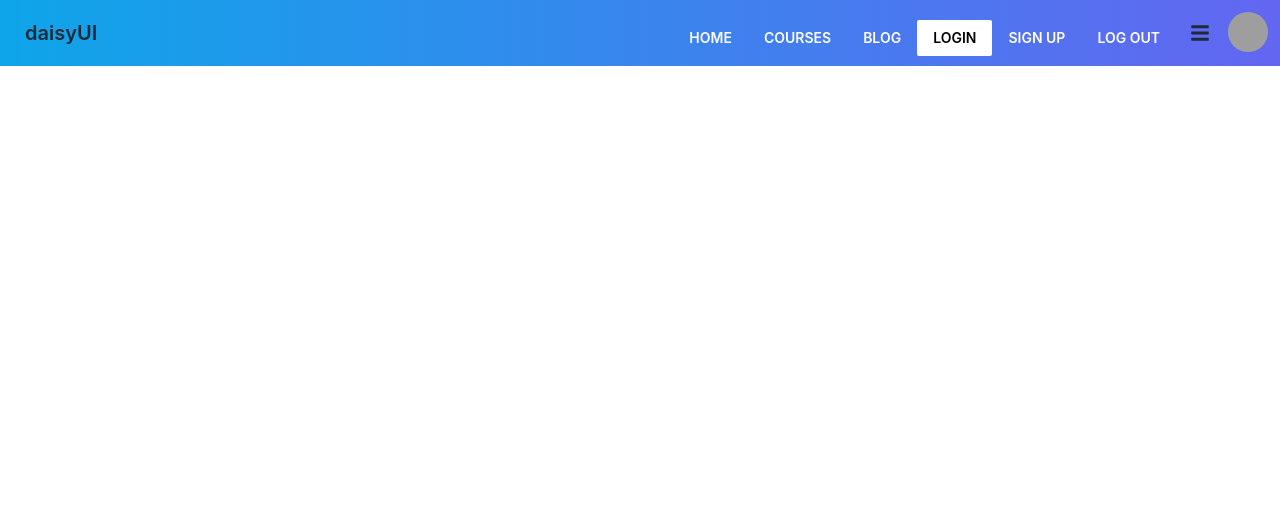
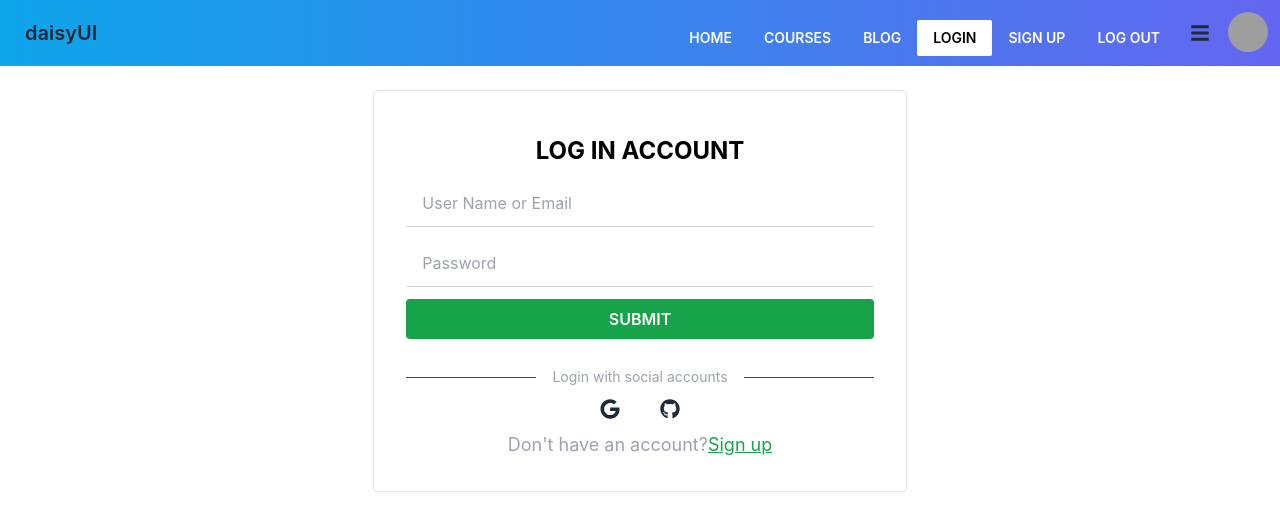
Before and after one commit to abdullah-al-mamun-vai/buy-course, a React (Create React App) app: page /login in a window 1280 px wide. Shown: the top 530 px of the page. Built offline with nearby package versions, Linux system fonts and the light colour scheme; grey boxes are pictures that could not be loaded.

Commit message:
login added

```diff
--- a/src/Auth/Login/Login.js
+++ b/src/Auth/Login/Login.js
@@ -4,7 +4,44 @@ import { Link } from 'react-router-dom';
 const Login = () => {
     return (
         <>
+            <div className='w-5/12 mx-auto rounded'>
+                <div className='border rounded p-8 mt-6'>
+                    <form >
+                        <div className="form-control my-3 w-full ">
+                            <h4 className='text-2xl font-bold text-black uppercase'>Log in account</h4>
+                        </div>
 
+                        <div className="form-control my-3 w-full ">
+                            <input type="text" placeholder="User Name or Email" name='gmail' className="input text-black input-bordered focus:outline-none border-t-0 border-l-0 border-r-0 rounded-none w-full " />
+                        </div>
+                        <div className="form-control my-3 w-full ">
+                            <input type="text" placeholder="Password" name='pass' className="input text-black input-bordered focus:outline-none border-t-0 border-l-0 border-r-0 rounded-none w-full " />
+                        </div>
+
+                        <div className="form-control my-3 w-full ">
+                            <button className='w-full bg-green-600 text-white font-semibold py-2 rounded text-base uppercase'>Submit</button>
+                        </div>
+                    </form>
+
+                    <div className="flex items-center pt-4 space-x-1">
+                        <div className="flex-1 h-px sm:w-16 bg-gray-700"></div>
+                        <p className="px-3 text-sm text-gray-400">Login with social accounts</p>
+                        <div className="flex-1 h-px sm:w-16 bg-gray-700"></div>
+                    </div>
+                    <div className="flex justify-center space-x-4">
+                        <button aria-label="Log in with Google" className="p-3 rounded-sm">
+                            <FaGoogle className="w-5 h-5 fill-current"></FaGoogle>
+                        </button>
+                        <button aria-label="Log in with GitHub" className="p-3 rounded-sm">
+                            <FaGithub className="w-5 h-5 fill-current"></FaGithub>
+                        </button>
+                    </div>
+                    <p className="text-lg text-center sm:px-6 text-gray-400">Don't have an account?
+                        <Link rel="noopener noreferrer" to={'/sign'} className="underline text-green-600">Sign up</Link>
+                    </p>
+                </div>
+
+            </div>
         </>
     );
 };
```
